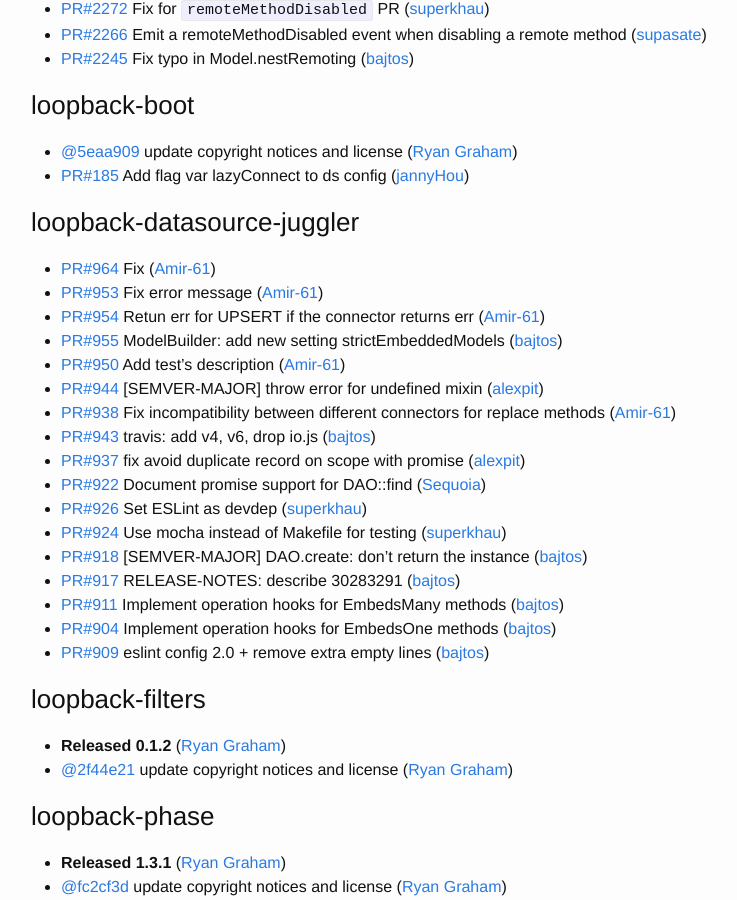
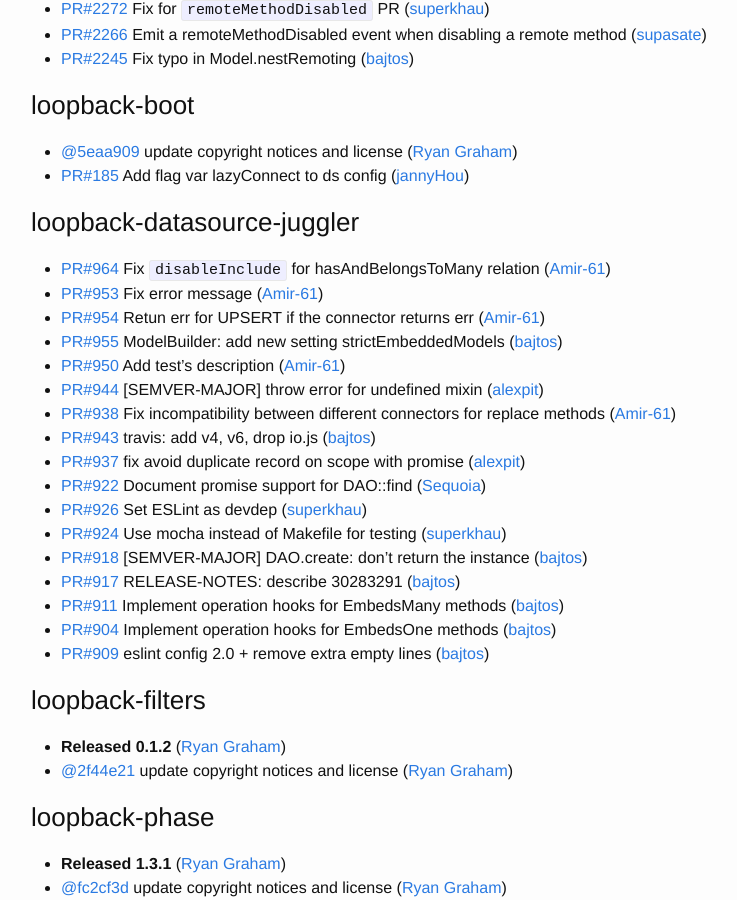
Before and after one commit to strongloop/loopback, a Jekyll site: the page built from index.md, in a window 1280 px wide and 900 px high, scrolled down 1034 px. Shown: the whole window, without its empty margins (239-976 px from the left). Built offline with Jekyll 4.4.1, drawn with Linux system fonts in a browser that asks for light colours.

Commit message:
Update changelog

```diff
--- a/index.md
+++ b/index.md
@@ -50,7 +50,7 @@
 
 
 ### loopback-datasource-juggler
- * [PR#964](https://github.com/strongloop/loopback-datasource-juggler/pull/964) Fix ([Amir-61](https://github.com/Amir-61))
+ * [PR#964](https://github.com/strongloop/loopback-datasource-juggler/pull/964) Fix `disableInclude` for hasAndBelongsToMany relation ([Amir-61](https://github.com/Amir-61))
  * [PR#953](https://github.com/strongloop/loopback-datasource-juggler/pull/953) Fix error message ([Amir-61](https://github.com/Amir-61))
  * [PR#954](https://github.com/strongloop/loopback-datasource-juggler/pull/954) Retun err for UPSERT if the connector returns err ([Amir-61](https://github.com/Amir-61))
  * [PR#955](https://github.com/strongloop/loopback-datasource-juggler/pull/955) ModelBuilder: add new setting strictEmbeddedModels ([bajtos](https://github.com/bajtos))
```
